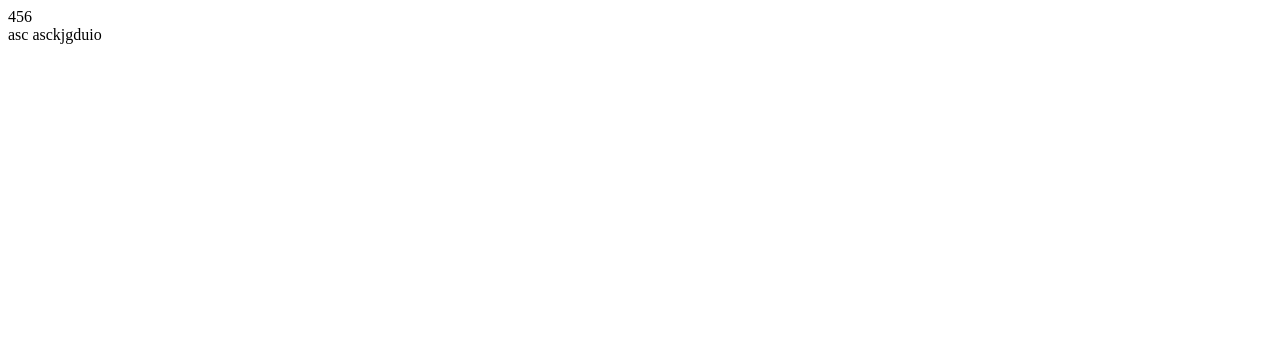
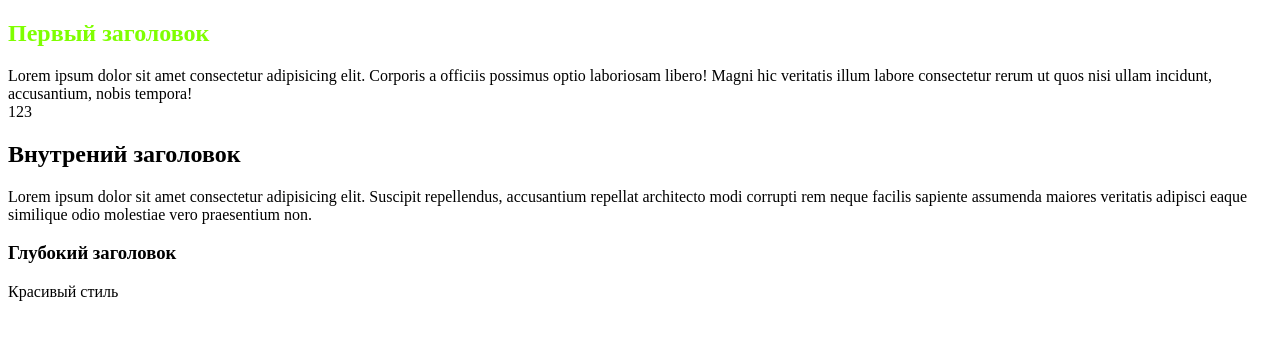
Before and after one commit to funbek/test1, a plain HTML site: page index.html in a window 1280 px wide. Drawn offline with Linux system fonts and the light colour scheme.

Commit message:
test123 +heading

```diff
--- a/index.html
+++ b/index.html
@@ -1,21 +1,58 @@
-<!DOCTYPE html>
-<html lang="en">
+<!DOCTYPE HTML>
+<html>
+
 <head>
-    <meta charset="UTF-8">
-    <meta name="viewport" content="width=device-width, initial-scale=1.0">
-    <title>Document</title>
+  <meta charset="utf-8">
+  <title>Тег SPAN</title>
+  <style>
+    h1 {
+      color: chartreuse !important;
+    }
+
+    .one {
+      color: green;
+    }
+
+    #two {
+      color: red;
+    }
+  </style>
 </head>
+
 <body>
-    <div class="some"></div>
-    <div id="some"></div>
-    <div id="123"></div>
-    <div class="some">456</div>
-    <div id="789"></div>
-    asc
-    <title></title>
-    asckjgduio
-    <div></div>
-    <div></div>
+  <section>
+    <h1 class="one two three fore" id="two">
+      Первый заголовок
+    </h1>
 
+    <div>
+      Lorem ipsum dolor sit amet consectetur adipisicing elit. Corporis a officiis possimus optio laboriosam libero! Magni hic veritatis illum labore consectetur rerum ut quos nisi ullam incidunt, accusantium, nobis tempora!
+    </div>
+
+    <div>
+      123
+    </div>
+
+    <section>
+      <h2>
+        Внутрений заголовок
+      </h2>
+      <p>
+        Lorem <span>ipsum </span> dolor sit amet consectetur adipisicing elit. Suscipit repellendus, accusantium repellat architecto modi corrupti rem neque facilis sapiente assumenda maiores veritatis adipisci eaque similique odio molestiae vero praesentium non.
+      </p>
+
+      <section>
+        <h3>
+          Глубокий заголовок
+        </h3>
+
+        <p>
+          Красивый стиль
+        </p>
+      </section>
+
+    </section>
+  </section>
 </body>
+
 </html>
```
